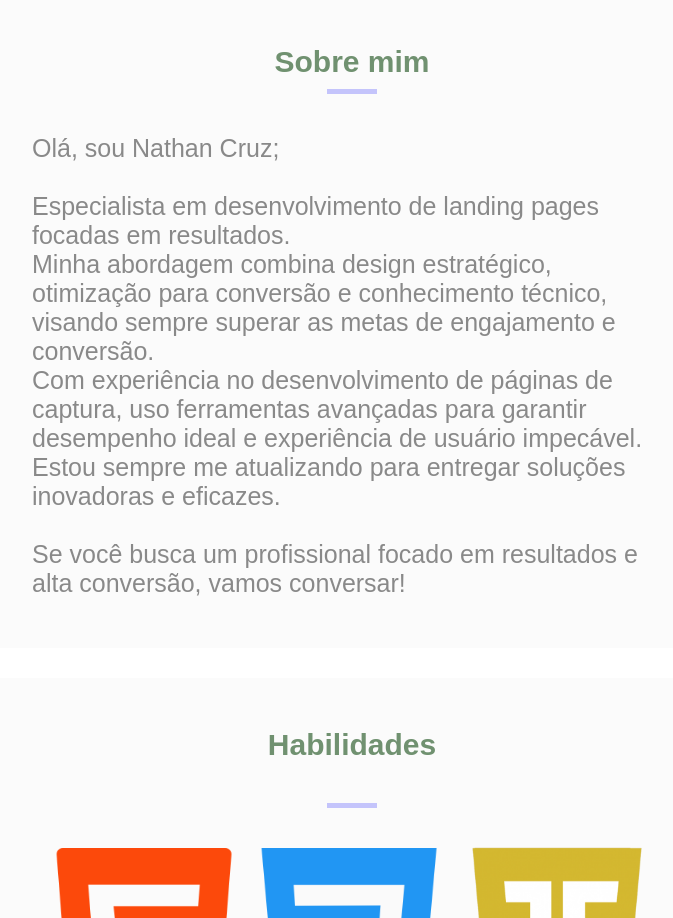
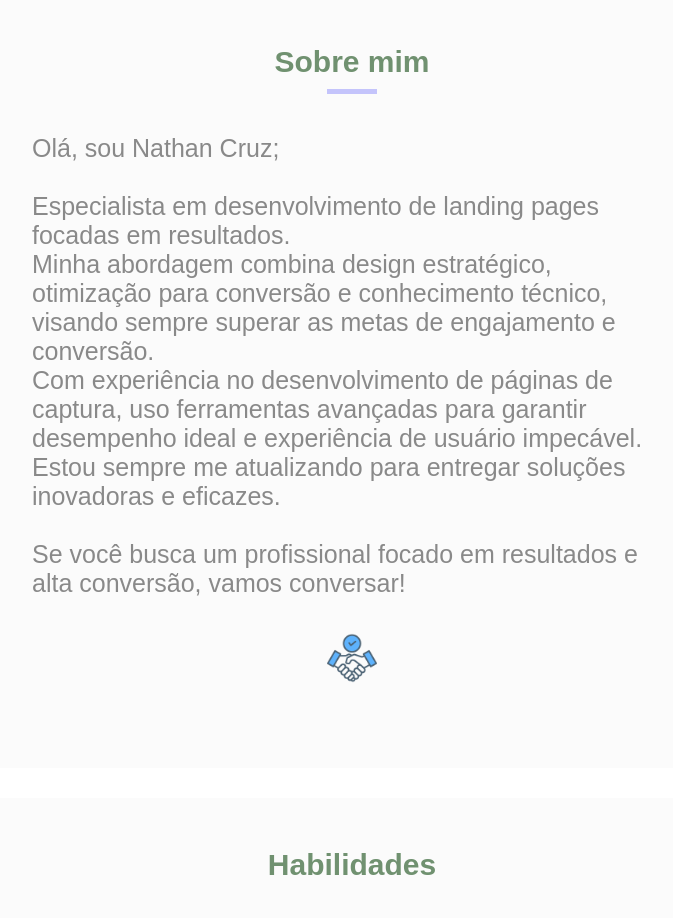
Before and after one commit to eunathan098/Portfolio-V2, a plain HTML site: page profile.html in a window 1280 px wide. Shown: the part 600-1518 px from the top of the page, without its empty margins (288-961 px from the left). Drawn offline with nearby package versions, Linux system fonts and the light colour scheme.

Commit message:
adição de imagem confiança

```diff
--- a/css/styleProfile.css
+++ b/css/styleProfile.css
@@ -247,11 +247,21 @@ a:hover{
     width: 50%;
     display: flex;
     text-align: left;
+    flex-direction: column;
 }
 
 .txt{
     color: rgba(0, 0, 0, 0.456);
     font-size: 25px;
+}
+
+.container-confiar{
+    display: flex;
+    padding: 35px;
+    text-align: center;
+    align-items: center;
+    justify-content: center;
+
 }
 
 .container-projetos{
--- a/profile.html
+++ b/profile.html
@@ -85,6 +85,9 @@
                     Se você busca um profissional focado em resultados e alta conversão, vamos conversar!
 
                 </p>
+                <div class="container-confiar">
+                    <img src="imagens/confiar.png" alt="icon-maos-dadas" height="50px">
+                </div>
             </div>
         </div>
     </section>
```
Also changed, not shown: imagens/confiar.png (added).
